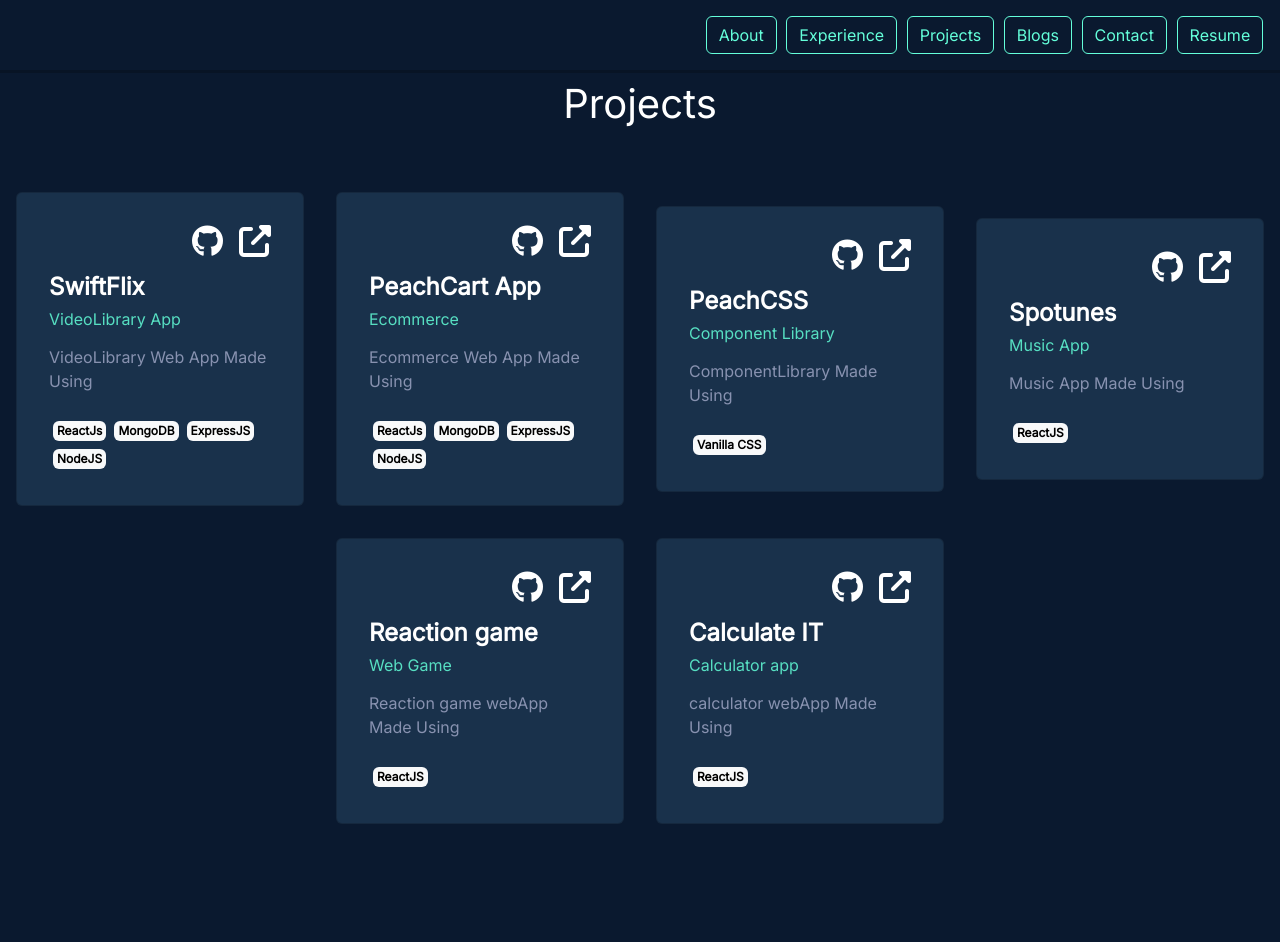
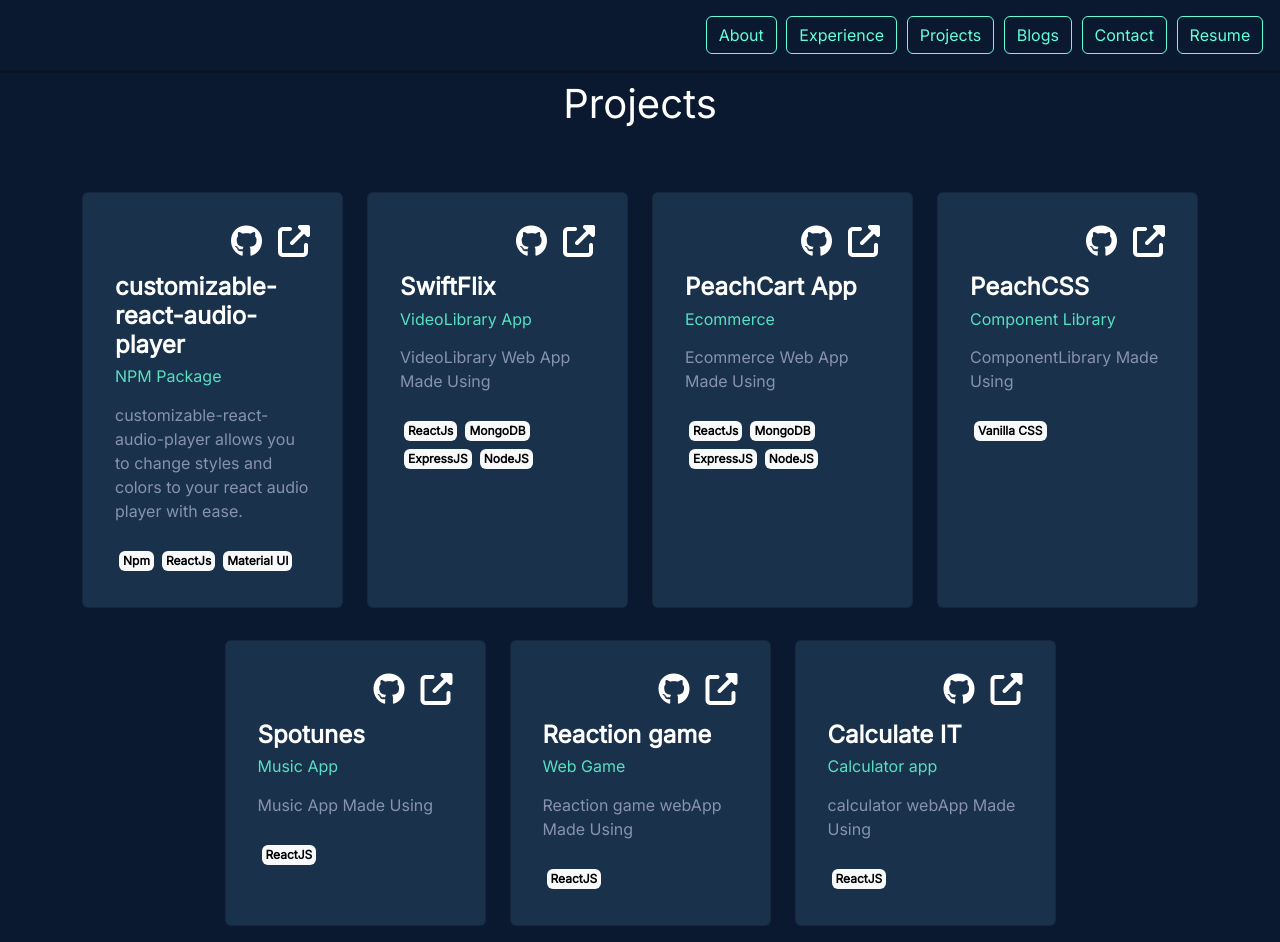
Before and after one commit to ajinkyajagdale21/react-portfolio, a React (Create React App) app: page /projects in a window 1280 px wide. Before the commit the page ends 904 px from the top, so only its background shows below. Built offline with nearby package versions, Linux system fonts and the light colour scheme.

Commit message:
new updates to the app

```diff
--- a/src/App.css
+++ b/src/App.css
@@ -110,11 +110,17 @@ body {
   background-color: white;
   margin: 0rem 1rem;
 }
+.card{
+  height: 100%;
+  color: white;
+  background-color: #19314B;
+  padding: 1rem;
+}
 @media screen and (max-width: 640px) {
-  .blog-page {
-    flex-direction: column;
-  }
   .home {
     flex-direction: column;
   }
+  .proj-container{
+    padding: 0rem 10%;
+  }
 }
--- a/src/components/Home.js
+++ b/src/components/Home.js
@@ -17,7 +17,7 @@ export const Home = () => {
           I build things for the web.
         </h1>
         <h5 className="color-pal-3 py-1">
-          I’m a <span className="color-pal-1"> Full-stack web Developer </span>
+          I’m a <span className="color-pal-1"> Software Engineer  </span>
           who loves building Websites & Web-apps.
         </h5>
       </div>
@@ -36,11 +36,13 @@ export const Home = () => {
           <div>
             <span className="badge text-bg-light p-2 m-2 fs-6">Javascript</span>
             <span className="badge text-bg-light p-2 m-2 fs-6">React JS</span>
+            <span className="badge text-bg-light p-2 m-2 fs-6">Angular JS</span>
             <span className="badge text-bg-light p-2 m-2 fs-6">Express JS</span>
             <span className="badge text-bg-light p-2 m-2 fs-6">
               Mongoose ODM
             </span>
             <span className="badge text-bg-light p-2 m-2 fs-6">Node JS</span>
+            <span className="badge text-bg-light p-2 m-2 fs-6">Git</span>
             <span className="badge text-bg-light p-2 m-2 fs-6">C</span>
             <span className="badge text-bg-light p-2 m-2 fs-6">C++</span>
             <span className="badge text-bg-light p-2 m-2 fs-6">
@@ -69,6 +71,34 @@ export const Home = () => {
         </h2>
         <div className="pt-3">
           <p className="fs-5">
+          Software Engineer - Frontend{" "}
+            <span className="color-pal-1 ">
+            @Flairminds Software Pvt. Ltd.
+            </span>
+          </p>
+          <p className="color-pal-4">Oct 2022 - Present</p>
+          <ul className="color-pal-3">
+            <li>
+             I have developed a React.js web application from scratch with a team of two that utilizes an AI-powered Django REST API on the backend. The app
+features a responsive design, with Bootstrap and Material UI providing consistent styling and responsiveness across all devices. I integrated the
+authentication system using the APIs and used powerful dependencies like Fuse.js for efficient document searching. Additionally, I structured the app
+with clean code and thorough documentation. To optimize performance, I implemented lazy loading to ensure a smooth user experience even on
+slower internet connections.
+
+            </li>
+            <li>
+            I developed an Angular project from scratch that features simple, responsive design for multiple pages, I integrated authentication using Firebase
+Auth. Additionally, the project consumes a Node.js and Express API that utilizes Firestore as its database. By utilizing TypeScript, I was able to provide
+type checking to ensure more reliable and efficient code.
+
+            </li>
+            <li>
+             Fixed UI issues raised by testing team.
+            </li>
+          </ul>
+        </div>
+        <div className="pt-3">
+          <p className="fs-5">
             Frontend Developer Intern{" "}
             <span className="color-pal-1 ">
               @OhLocal ( A Product of O2O Mavericks Pvt. Ltd. )
@@ -77,12 +107,10 @@ export const Home = () => {
           <p className="color-pal-4">Nov 2021 - Mar 2022</p>
           <ul className="color-pal-3">
             <li>
-              Worked on Blog Application , created completely responsive and
-              bootstrapped ReactJS UI
+             Developed a responsive React.js UI for a blog application, integrated Firebase for authentication and Google Analytics for user tracking.
             </li>
             <li>
-              worked with firebase for authentication and google analytics ,
-              added SEO & integrated API with functionality with frontend.
+            Added SEO techniques to improve the application's visibility and integrated API functionality with the frontend. Resulted in a reliable and highperforming web application with enhanced user engagement.
             </li>
           </ul>
         </div>
--- a/src/components/Nav.js
+++ b/src/components/Nav.js
@@ -74,7 +74,7 @@ export const Nav = () => {
           </a>
           <a
             className="btn nav-btn "
-            href="https://drive.google.com/file/d/1gzlKYiNebkeaHVCIh3iJN9YDmgEsDep8/view?usp=sharing"
+            href="https://drive.google.com/file/d/1i3htIIFdHvxPnDh1s438sSKjTXFzRi0l/view?usp=share_link"
             target="_blank"
             rel="noopener noreferrer"
           >
--- a/src/components/ProjectPage.js
+++ b/src/components/ProjectPage.js
@@ -5,17 +5,12 @@ export function ProjectPage() {
   return (
     <>
       <h1 className="heading">Projects</h1>
-      <div className="blog-page">
+      <div className="container proj-container">
+        <div className="row justify-content-center">
         {projects.map((project) => (
+         <div className="col-12 col-md-6 col-lg-4 col-xl-3 my-3">
           <div
             className="card"
-            style={{
-              width: "18rem",
-              color: "white",
-              backgroundColor: "#19314B",
-              margin: "1rem",
-              padding: "1rem 1rem",
-            }}
             key={project.pid}
           >
             <div className="card-body">
@@ -52,8 +47,10 @@ export function ProjectPage() {
               ))}
             </div>
           </div>
+          </div>
         ))}
-      </div>
+        </div>
+  </div>
     </>
   );
 }
--- a/src/data/projects.js
+++ b/src/data/projects.js
@@ -1,5 +1,16 @@
 let id = 0;
 export const projects = [
+  {
+    pid: ++id,
+    image:
+      "https://cdn.pixabay.com/photo/2018/03/14/01/03/subscribe-3224137_960_720.jpg",
+    projectName: "customizable-react-audio-player",
+    ProjectCategorie: "NPM Package",
+    ProjectDetails: "customizable-react-audio-player allows you to change styles and colors to your react audio player with ease.",
+    liveLink: "https://www.npmjs.com/package/customizable-react-audio-player",
+    repo: "https://github.com/ajinkyajagdale21/customized-react-audio-player",
+    TechStack: ["Npm","ReactJs", "Material UI"],
+  },
   {
     pid: ++id,
     image:
```
Also changed, not shown: 1 other file (tests, documents, lock files or other folders).
